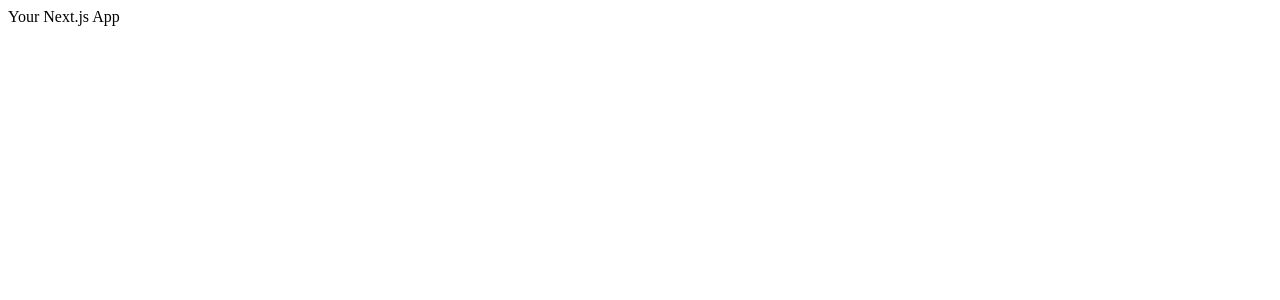
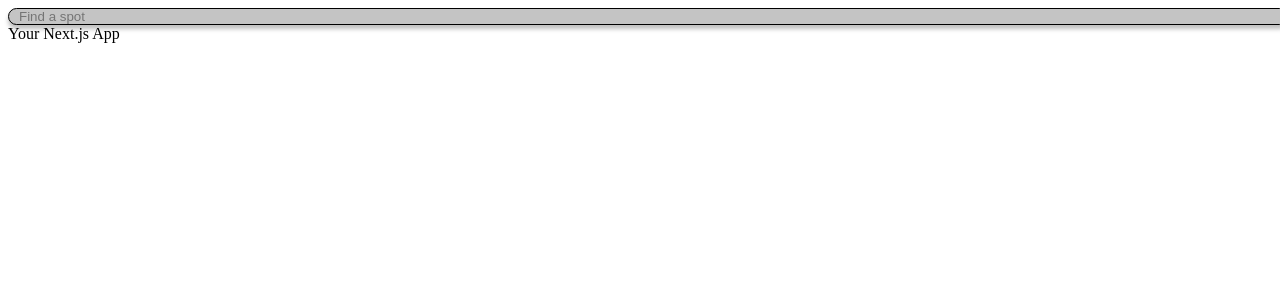
Before and after one commit to evansding123/Spotography, a Next.js app: page / in a window 1280 px wide. Shown: the top 300 px of the page. Built offline with nearby package versions, Linux system fonts and the light colour scheme.

Commit message:
set up css files, intial setup. researching apis

```diff
--- a/components/SearchBar.js
+++ b/components/SearchBar.js
@@ -3,7 +3,11 @@ import React, { useState, useEffect } from 'react';
 
 const SearchBar = () => {
   return(
-    <div>this a searchbar</div>
+
+    <form className = 'searchbar'>
+      <input type="text" id="fname" name="fname" placeholder ='Find a spot'></input>
+    </form>
+
   )
 }
 
--- a/package.json
+++ b/package.json
@@ -23,7 +23,8 @@
   "dependencies": {
     "next": "^12.1.5",
     "react": "^18.0.0",
-    "react-dom": "^18.0.0"
+    "react-dom": "^18.0.0",
+    "sass": "^1.50.0"
   },
   "devDependencies": {
     "eslint": "^8.13.0",
--- /dev/null
+++ b/pages/_app.js
@@ -0,0 +1,9 @@
+import React from 'react';
+import '../styles/index.scss'
+
+function MyApp({ Component, pageProps }) {
+  return <Component {...pageProps} />
+}
+
+
+export default MyApp
--- a/pages/index.js
+++ b/pages/index.js
@@ -1,8 +1,13 @@
 import React from 'react'
+import SearchBar from '../components/SearchBar.js';
+
 
 const Index = () => {
   return(
-    <div>Your Next.js App</div>
+    <>
+      <SearchBar/>
+      <div>Your Next.js App</div>
+    </>
   )
 }
 
--- /dev/null
+++ b/styles/index.scss
@@ -0,0 +1,22 @@
+#__next{
+  min-width: 100vw;
+  min-height: 100vh;
+
+  .searchbar {
+    display: flex;
+    background: #C4C4C4;
+    border: 1px solid #000000;
+    box-sizing: border-box;
+    box-shadow: 0px 4px 4px #00000040;
+    border-radius: 100px;
+  }
+
+  input {
+    border: none;
+    padding: 0 10px;
+    margin: 0;
+    width: 80%;
+    background: none;
+  }
+
+}
```
Also changed, not shown: 1 other file (tests, documents, lock files or other folders).
